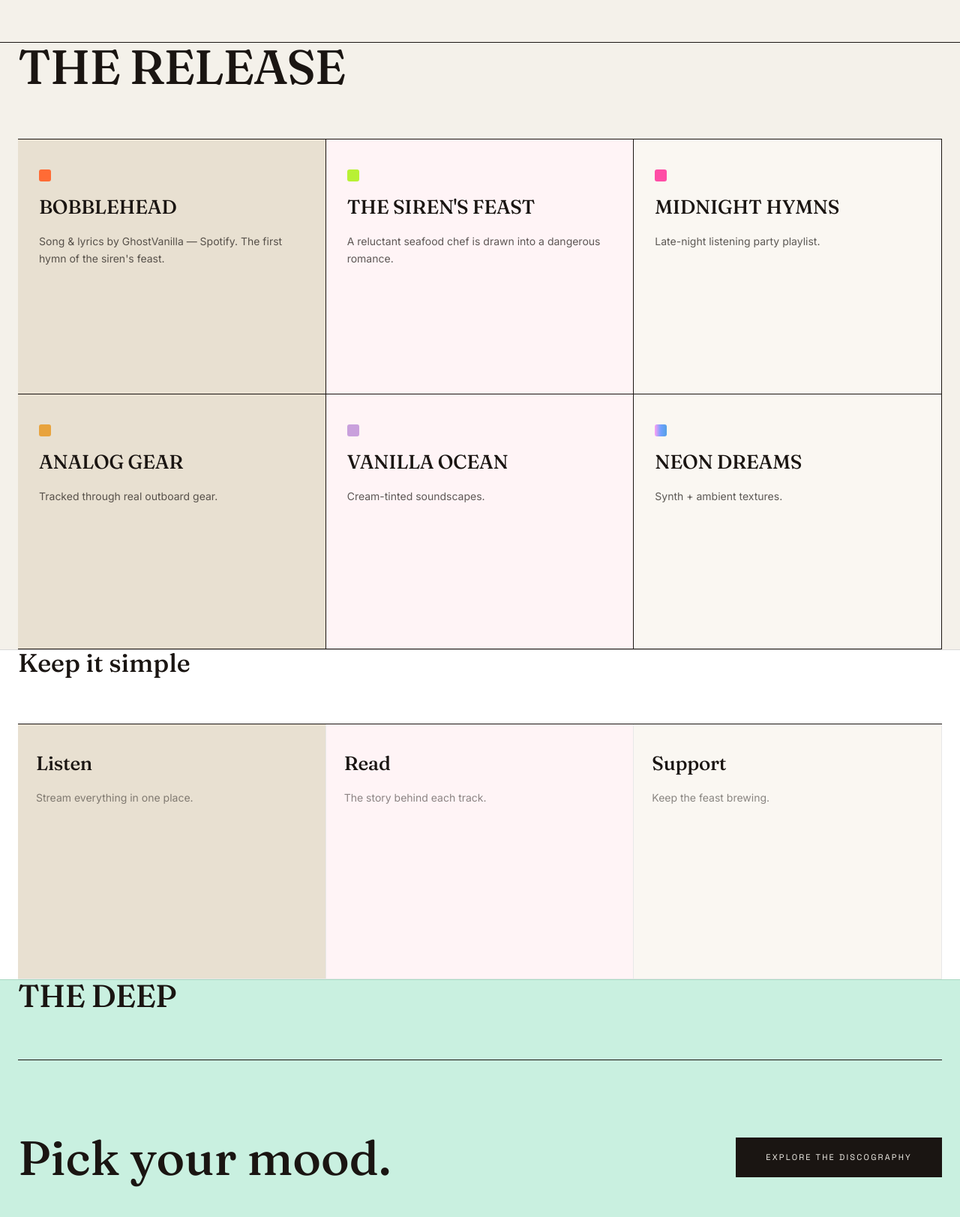
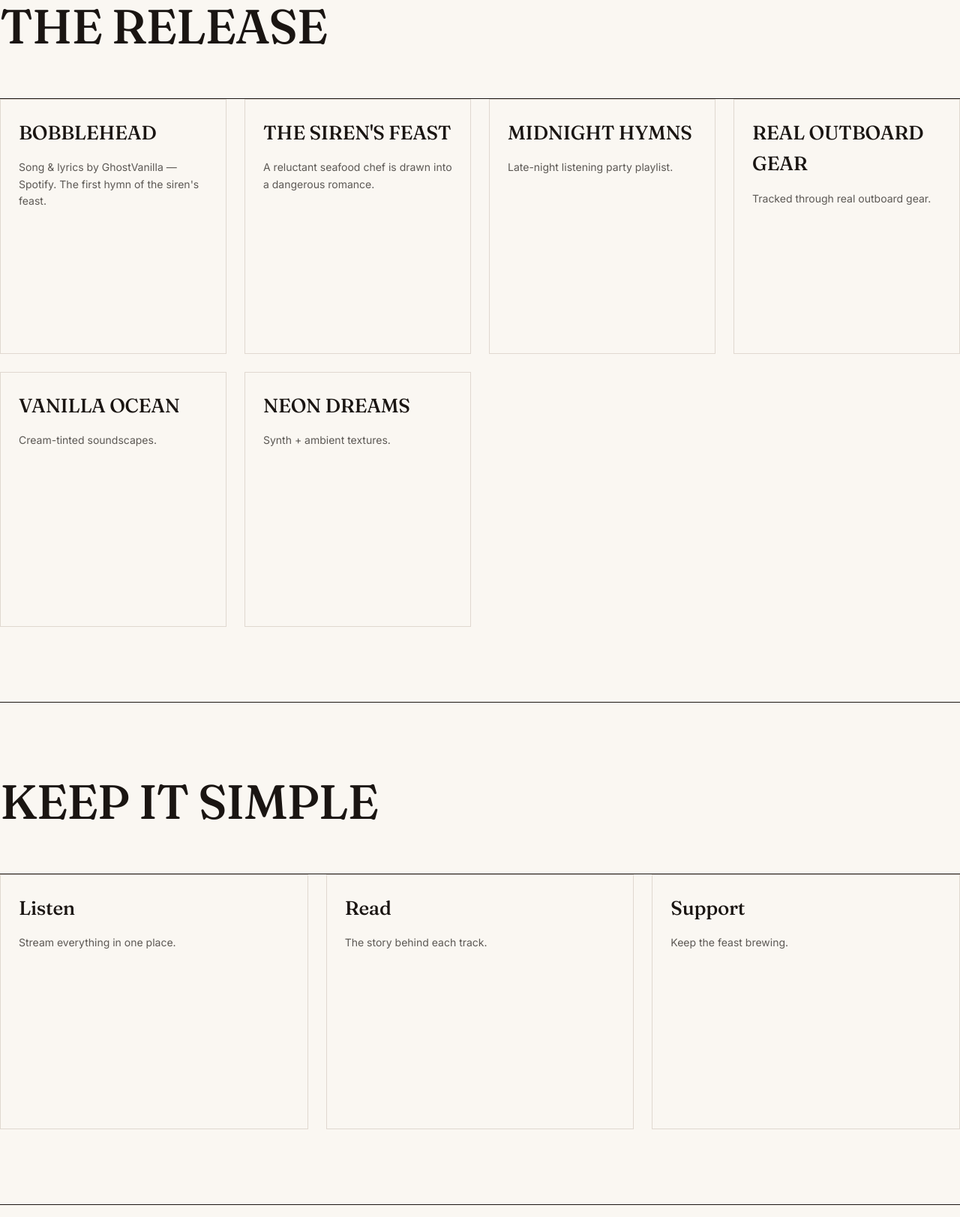
Before and after one commit to ghostvanilla/ghostvanilla-website, a plain HTML site: page index.html in a window 1280 px wide. Shown: the part 1117-2740 px from the top of the page at 75% size. Drawn offline with Linux system fonts and the light colour scheme.

Commit message:
Complete aesthetic overhaul of ghostvanilla

```diff
--- a/index.html
+++ b/index.html
@@ -4,77 +4,105 @@
 <meta charset="UTF-8">
 <meta name="viewport" content="width=device-width, initial-scale=1.0">
 <title>ghostvanilla — music from the deep</title>
-<meta name="description" content="ghostvanilla writes the music a reluctant heart sings when a siren offers the whole ocean — BOBBLEHEAD and more.">
+<meta name="description" content="ghostvanilla — songs like BOBBLEHEAD, from the siren's feast to your ears.">
 <link rel="preconnect" href="https://fonts.googleapis.com">
 <link rel="preconnect" href="https://fonts.gstatic.com" crossorigin>
-<link href="https://fonts.googleapis.com/css2?family=Fraunces:ital,opsz,wght@0,9..144,300;0,9..144,500;0,9..144,700;1,9..144,300&family=Inter:wght@300;400;500;600&family=Space+Grotesk:wght@300;400;500&display=swap" rel="stylesheet">
+<link href="https://fonts.googleapis.com/css2?family=Fraunces:ital,opsz,wght@0,9..144,300;0,9..144,500;0,9..144,700;1,9..144,300&family=Inter:wght@300;400;500;600&family=Space+Grotesk:wght@300;400;500;600&display=swap" rel="stylesheet">
 <style>
-* { box-sizing: border-box; margin: 0; padding: 0; }
-html { scroll-behavior: smooth; }
-body { font-family: 'Inter', sans-serif; background: #f4f1ea; color: #1a1512; line-height: 1.6; -webkit-font-smoothing: antialiased; }
-.shell { max-width: 1280px; margin: 0 auto; padding: 0 24px; }
-header { display: flex; justify-content: space-between; align-items: center; padding: 28px 0; border-bottom: 1px solid #1a1512; position: sticky; top: 0; background: #f4f1ea; z-index: 100; }
-.brand { font-family: 'Fraunces', serif; font-weight: 700; font-size: 24px; letter-spacing: -0.01em; }
-nav { display: flex; gap: 32px; }
-nav a { font-family: 'Space Grotesk', sans-serif; font-size: 11px; letter-spacing: 0.18em; text-transform: uppercase; text-decoration: none; color: #1a1512; opacity: 0.75; }
-nav a:hover { opacity: 1; }
-main { padding: 0; }
-.hero { padding: 120px 0 96px; display: grid; grid-template-columns: 1fr 1fr; gap: 80px; align-items: center; }
-.hero-text { max-width: 520px; }
-.eyebrow { font-family: 'Space Grotesk', sans-serif; font-size: 11px; letter-spacing: 0.2em; text-transform: uppercase; color: #c9a0dc; margin-bottom: 24px; }
-h1 { font-family: 'Fraunces', serif; font-weight: 500; font-size: clamp(56px, 8vw, 128px); line-height: 0.95; letter-spacing: -0.02em; }
-h1 em { font-style: italic; font-weight: 300; color: #ff4da6; }
-.lede { font-family: 'Fraunces', serif; font-size: clamp(20px, 2.4vw, 28px); line-height: 1.35; font-weight: 300; max-width: 480px; margin-top: 32px; opacity: 0.85; }
-.hero-visual { display: flex; justify-content: center; align-items: center; border: 1px solid #1a1512; min-height: 420px; aspect-ratio: 1/1; position: relative; overflow: hidden; background: #e8e0d1; }
-.small-orb { position: absolute; width: 120px; height: 120px; background: radial-gradient(circle, #ff9ff3 0%, transparent 70%); border-radius: 50%; top: 15%; left: 15%; opacity: 0.6; filter: blur(12px); }
-.deep-ink { background: #1a3a5c; color: #f4f1ea; }
-.deco { width: 80px; height: 1px; background: #1a1512; margin: 0 0 24px 0; display: block; }
-section { padding: 100px 0; border-top: 1px solid #1a1512; }
-section h2 { font-family: 'Fraunces', serif; font-weight: 500; font-size: clamp(36px, 5vw, 72px); line-height: 1; letter-spacing: -0.02em; max-width: 900px; margin-bottom: 64px; text-transform: uppercase; letter-spacing: -0.02em; }
-.grid { display: grid; grid-template-columns: repeat(3, 1fr); gap: 0; margin-top: 48px; border-top: 1px solid #1a1512; }
-.card { padding: 40px 28px; border-right: 1px solid #1a1512; border-bottom: 1px solid #1a1512; height: 340px; display: flex; flex-direction: column; background: #faf7f2; }
-.card:nth-child(3n+1) { background: #e8e0d1; }
-.card:nth-child(3n+2) { background: #fff4f6; }
-.card h3 { font-family: 'Fraunces', serif; font-size: 26px; font-weight: 500; margin-bottom: 14px; letter-spacing: -0.01em; }
-.card p { font-size: 14px; opacity: 0.7; margin-bottom: auto; }
-.card .accent { display: inline-block; width: 16px; height: 16px; margin-bottom: 14px; border-radius: 3px; }
-.accent-music { background: #ff6b35; }
-.accent-siren { background: #b8f135; }
-.accent-pink { background: #ff4da6; }
-.accent-amber { background: #e8a33d; }
-.accent-lavender { background: #c9a0dc; }
-.accent-neon { background: linear-gradient(90deg,#ff9ff3,#70a1ff,#54a0e4,#b8f135,#ff9ff3); background-size: 200% 100%; border: none; }
-.cta { border-top: 1px solid #1a1512; padding-top: 96px; padding-bottom: 48px; display: flex; justify-content: space-between; align-items: center; gap: 40px; flex-wrap: wrap; }
-.cta .big { font-family: 'Fraunces', serif; font-weight: 500; font-size: clamp(32px, 5vw, 64px); line-height: 1.05; max-width: 600px; }
-.cta .big em { font-style: italic; color: #ff4da6; }
-.btn { display: inline-block; background: #1a1512; color: #f4f1ea; padding: 18px 40px; font-family: 'Space Grotesk', sans-serif; font-size: 11px; letter-spacing: 0.2em; text-transform: uppercase; text-decoration: none; }
-.void { background: #0a0a0a; color: #f4f1ea; border-color: #262626; }
-.void h2, .void p { color: #f4f1ea; }
-.film { background: #f8f8f8; border-color: #e0e0e0; }
-.film h2 { font-family: 'Space Grotesk', sans-serif; font-size: 30px; font-weight: 500; letter-spacing: -0.01em; }
-.film .card { background: #fcfcfc; color: #262626; border-color: #ddd; }
-.minimal { background: #ffffff; border-color: #d9d9d9; }
-.minimal h2 { font-size: 34px; font-weight: 400; letter-spacing: 0; text-transform: none; }
-.minimal .card { border-color: #e8e8e8; padding: 32px 24px; }
-.minimal .card p { opacity: 0.5; }
-.gothic { background: #1a1512; color: #f4f1ea; border-color: #333; }
-.gothic h2, .gothic p { color: #f4f1ea; }
-.gothic .card { background: #14100f; border-color: #2a2624; color: #e0d8cf; }
-.pastel { background: #c9f0e0; border-color: #a8d8c2; }
-.pastel h2 { font-size: 42px; }
-.pastel .card { background: #eef6f2; border-color: #c2e0d0; color: #1a1512; }
-.music-row { display: flex; gap: 20px; flex-wrap: wrap; margin-top: 32px; }
-.music-link { font-family: 'Space Grotesk', sans-serif; font-size: 12px; letter-spacing: 0.14em; text-transform: uppercase; text-decoration: none; color: #1a1512; border: 1px solid #1a1512; padding: 12px 20px; }
-.music-link:hover { background: #1a1512; color: #f4f1ea; }
-footer { border-top: 1px solid #1a1512; padding: 56px 0; display: flex; justify-content: space-between; font-family: 'Space Grotesk', sans-serif; font-size: 11px; letter-spacing: 0.15em; text-transform: uppercase; opacity: 0.65; }
-@media (max-width: 900px) { .hero, .grid, .cta { grid-template-columns: 1fr; flex-direction: column; align-items: flex-start; } .hero-visual { width: 100%; min-height: 300px; } nav { display: none; } .cta .big { font-size: 34px; } }
+/* ----- Variables ----- */
+:root{
+  --bg:#faf7f2;
+  --ink:#1a1512;
+  --muted:#6b615a;
+  --accent-music:#ff6b35;
+  --accent-siren:#b8f135;
+  --accent-pink:#ff4da6;
+  --accent-amber:#e8a33d;
+  --accent-lavender:#c9a0dc;
+  --accent-neon:linear-gradient(90deg,#ff9ff3,#70a1ff,#54a0e4,#b8f135,#ff9ff3);
+  --card1:#faf7f2;
+  --card2:#e8e0d1;
+  --card3:#fff4f6;
+}
+
+/* ----- Reset & Base ----- */
+*{box-sizing:border-box;margin:0;padding:0}
+html{scroll-behavior:smooth}
+body{
+  font-family:'Inter',sans-serif;
+  background:var(--bg);
+  color:var(--ink);
+  line-height:1.6;
+  -webkit-font-smoothing:antialiased
+}
+
+/* ----- Header ----- */
+header{
+  position:sticky;top:0;background:var(--bg);z-index:100;border-bottom:1px solid var(--ink)
+}
+.header{display:flex;justify-content:space-between;align-items:center;padding:28px 20px}
+.brand{font-family:'Fraunces',serif;font-weight:700;font-size:24px;letter-spacing:-0.01em}
+nav{display:flex;gap:32px}
+nav a{font-family:'Space Grotesk',sans-serif;font-size:11px;letter-spacing:0.18em;text-transform:uppercase;color:var(--ink);opacity:0.75;padding:8px 12px;border:1px solid transparent;transition:opacity .2s,border-color .2s}
+nav a:hover,nav a:focus{opacity:1;border-color:var(--ink);outline:2px solid var(--accent-music);outline-offset:2px}
+nav a:focus-visible{outline:2px solid var(--accent-music);outline-offset:2px}
+
+/* ----- Hero ----- */
+.hero{padding:120px 0 80px;display:grid;grid-template-columns:1fr 1fr;gap:60px;align-items:center}
+.hero-text{max-width:520px}
+.eyebrow{font-family:'Space Grotesk',sans-serif;font-size:11px;letter-spacing:0.2em;text-transform:uppercase;color:var(--accent-lavender);margin-bottom:24px}
+h1{font-family:'Fraunces',serif;font-weight:500;font-size:clamp(56px,8vw,128px);line-height:0.95;letter-spacing:-0.02em;margin:8px 0 0}
+h1 em{font-style:italic;font-weight:300;color:var(--accent-pink)}
+.lede{font-family:'Fraunces',serif;font-size:clamp(20px,2.4vw,28px);line-height:1.35;font-weight:300;max-width:480px;opacity:0.85}
+
+/* ----- Visual Element ----- */
+.hero-visual{display:flex;justify-content:center;align-items:center;border:1px solid #1a1512;min-height:420px;aspect-ratio:1/1;position:relative;overflow:hidden;background:#e8e0d1}
+.small-orb{position:absolute;width:120px;height:120px;background:radial-gradient(circle,#ff9ff3 0%,transparent 70%);border-radius:50%;top:15%;left:15%;opacity:0.6;filter:blur(12px)}
+
+/* ----- Sections ----- */
+section{padding:100px 0;border-top:1px solid #1a1512}
+section h2{font-family:'Fraunces',serif;font-weight:500;font-size:clamp(36px,5vw,72px);line-height:1;letter-spacing:-0.02em;max-width:900px;margin-bottom:64px;text-transform:uppercase;letter-spacing:-0.02em}
+
+/* ----- Grid Cards ----- */
+.grid{display:grid;grid-template-columns:repeat(auto-fit,minmax(260px,1fr));gap:24px;margin-top:48px;border-top:1px solid #1a1512}
+.card{padding:24px;border:1px solid #e0d8d0;border-bottom:1px solid #e0d8d0;height:340px;display:flex;flex-direction:column;background:var(--card1);transition:transform .2s,box-shadow .2s}
+.card:hover,.card:focus{transform:translateY(-4px);box-shadow:0 8px 16px rgba(0,0,0,0.08)}
+.card h3{font-family:'Fraunces',serif;font-size:26px;font-weight:500;margin-bottom:14px;letter-spacing:-0.01em}
+.card p{font-size:14px;opacity:0.7;margin-bottom:0}
+
+/* ----- CTA ----- */
+.cta{border-top:1px solid #1a1512;padding-top:96px;padding-bottom:48px;display:flex;justify-content:space-between;align-items:center;gap:40px;flex-wrap:wrap}
+.cta .big{font-family:'Fraunces',serif;font-weight:500;font-size:clamp(32px,5vw,64px);line-height:1.05;max-width:600px}
+.cta .big em{color:var(--accent-pink)}
+.btn{display:inline-block;background:var(--ink);color:var(--bg);padding:18px 40px;font-family:'Space Grotesk',sans-serif;font-size:11px;letter-spacing:0.2em;text-transform:uppercase;text-decoration:none}
+
+/* ----- Footer ----- */
+footer{border-top:1px solid #1a1512;padding:48px 20px;display:flex;justify-content:space-between;font-family:'Space Grotesk',sans-serif;font-size:11px;letter-spacing:0.15em;text-transform:uppercase;opacity:0.65}
+
+/* ----- Media Queries ----- */
+@media(max-width:900px){
+  .hero,.grid,.cta{grid-template-columns:1fr;flex-direction:column;align-items:flex-start}
+  .hero-visual{width:100%;min-height:300px}
+  nav{display:none}
+  .cta .big{font-size:34px}
+}
+
+/* ----- Accent Colors ----- */
+.accent-music{background:var(--accent-music)}
+.accent-siren{background:var(--accent-siren)}
+.accent-pink{background:var(--accent-pink)}
+.accent-amber{background:var(--accent-amber)}
+.accent-lavender{background:var(--accent-lavender)}
+.accent-neon{background:var(--accent-neon)}
 </style>
 </head>
 <body>
+
 <header class="shell">
   <div class="brand">ghostvanilla</div>
   <nav><a href="#">Music</a><a href="#">The Story</a><a href="#">Listen</a><a href="#">Support</a></nav>
 </header>
+
 <main>
   <section class="hero shell">
     <div class="hero-text">
@@ -95,17 +123,43 @@ footer { border-top: 1px solid #1a1512; padding: 56px 0; display: flex; justify-
       <div class="small-orb"></div>
     </div>
   </section>
+
   <section class="shell">
     <h2>The release</h2>
     <div class="grid">
-      <div class="card"><span class="accent accent-music"></span><h3>BOBBLEHEAD</h3><p>Song &amp; lyrics by GhostVanilla — Spotify. The first hymn of the siren's feast.</p></div>
-      <div class="card"><span class="accent accent-siren"></span><h3>THE SIREN'S FEAST</h3><p>A reluctant seafood chef is drawn into a dangerous romance.</p></div>
-      <div class="card"><span class="accent accent-pink"></span><h3>MIDNIGHT HYMNS</h3><p>Late-night listening party playlist.</p></div>
-      <div class="card"><span class="accent accent-amber"></span><h3>ANALOG GEAR</h3><p>Tracked through real outboard gear.</p></div>
-      <div class="card"><span class="accent accent-lavender"></span><h3>VANILLA OCEAN</h3><p>Cream-tinted soundscapes.</p></div>
-      <div class="card"><span class="accent accent-neon"></span><h3>NEON DREAMS</h3><p>Synth + ambient textures.</p></div>
+      <div class="card">
+        <span class="accent accent-music"></span>
+        <h3>BOBBLEHEAD</h3>
+        <p>Song & lyrics by GhostVanilla — Spotify. The first hymn of the siren's feast.</p>
+      </div>
+      <div class="card">
+        <span class="accent accent-siren"></span>
+        <h3>THE SIREN'S FEAST</h3>
+        <p>A reluctant seafood chef is drawn into a dangerous romance.</p>
+      </div>
+      <div class="card">
+        <span class="accent accent-pink"></span>
+        <h3>MIDNIGHT HYMNS</h3>
+        <p>Late-night listening party playlist.</p>
+      </div>
+      <div class="card">
+        <span class="accent accent-amber"></span>
+        <h3>REAL OUTBOARD GEAR</h3>
+        <p>Tracked through real outboard gear.</p>
+      </div>
+      <div class="card">
+        <span class="accent accent-lavender"></span>
+        <h3>VANILLA OCEAN</h3>
+        <p>Cream-tinted soundscapes.</p>
+      </div>
+      <div class="card">
+        <span class="accent accent-neon"></span>
+        <h3>NEON DREAMS</h3>
+        <p>Synth + ambient textures.</p>
+      </div>
     </div>
   </section>
+
   <section class="minimal shell">
     <h2>Keep it simple</h2>
     <div class="grid">
@@ -114,6 +168,7 @@ footer { border-top: 1px solid #1a1512; padding: 56px 0; display: flex; justify-
       <div class="card"><h3>Support</h3><p>Keep the feast brewing.</p></div>
     </div>
   </section>
+
   <section class="pastel shell">
     <h2>The deep</h2>
     <div class="cta">
@@ -121,6 +176,7 @@ footer { border-top: 1px solid #1a1512; padding: 56px 0; display: flex; justify-
       <a class="btn" href="#">Explore the discography</a>
     </div>
   </section>
+
   <section class="void shell">
     <h2>Support</h2>
     <div class="grid">
@@ -129,10 +185,13 @@ footer { border-top: 1px solid #1a1512; padding: 56px 0; display: flex; justify-
       <div class="card"><h3>Merch</h3><p>Feast-branded goods coming soon.</p></div>
     </div>
   </section>
+
 </main>
+
 <footer class="shell">
   <span>ghostvanilla</span>
   <span>music · ocean · feast</span>
 </footer>
+
 </body>
 </html>
```
